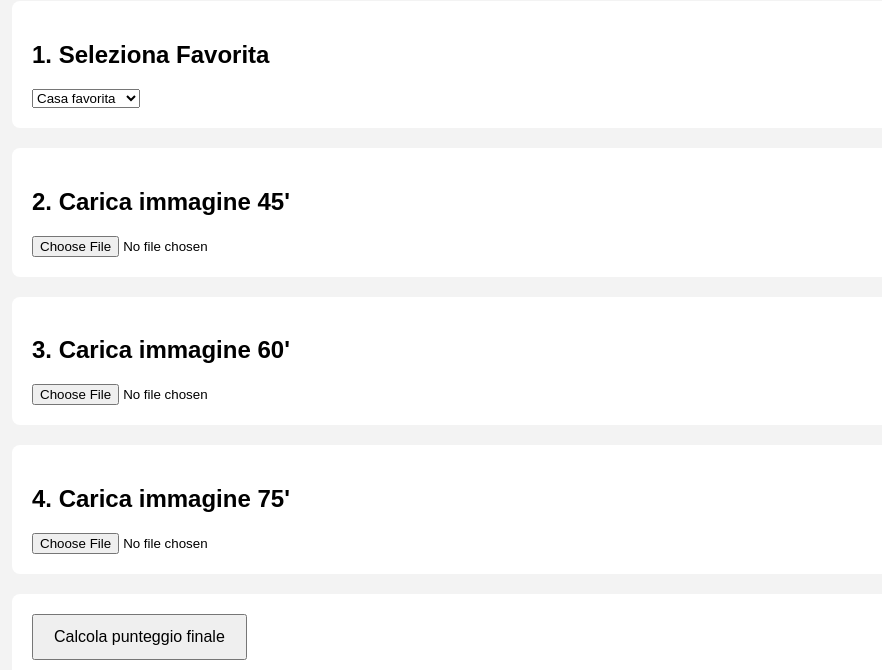
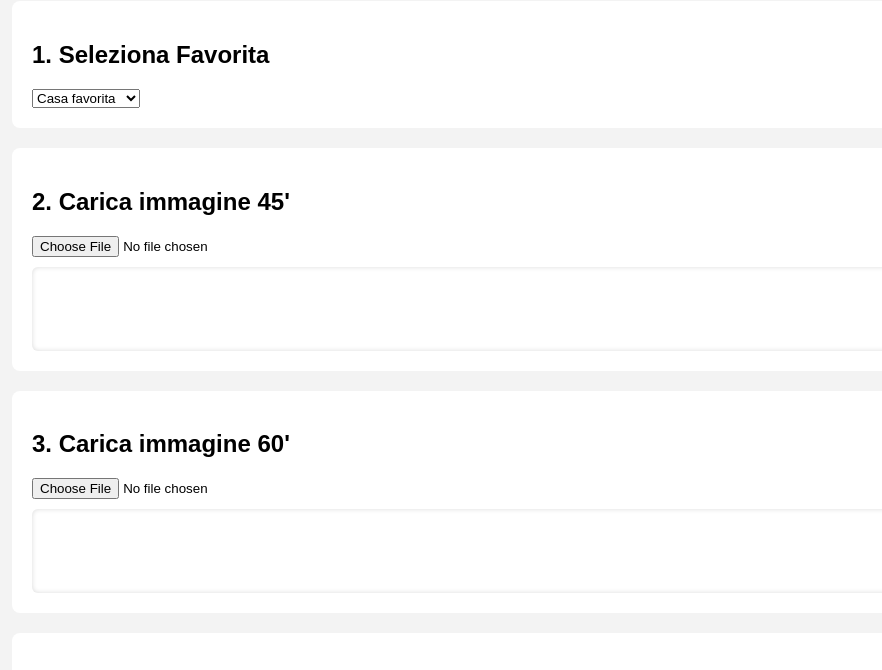
Before and after one commit to mnoce89/MonitorAnalyzer, a plain HTML site: page index.html in a window 1280 px wide. Shown: the part 107-777 px from the top of the page, without its empty margins (16-898 px from the left). Drawn offline with Linux system fonts and the light colour scheme.

Commit message:
Add files via upload

```diff
--- a/style.css
+++ b/style.css
@@ -20,3 +20,12 @@ button {
     font-size: 16px;
     cursor: pointer;
 }
+#result45, #result60, #result75 {
+    background: #fff;
+    padding: 12px;
+    border-radius: 6px;
+    min-height: 60px;
+    margin-top: 10px;
+    white-space: pre-wrap;
+    box-shadow: inset 0 0 5px rgba(0,0,0,0.15);
+}
```
